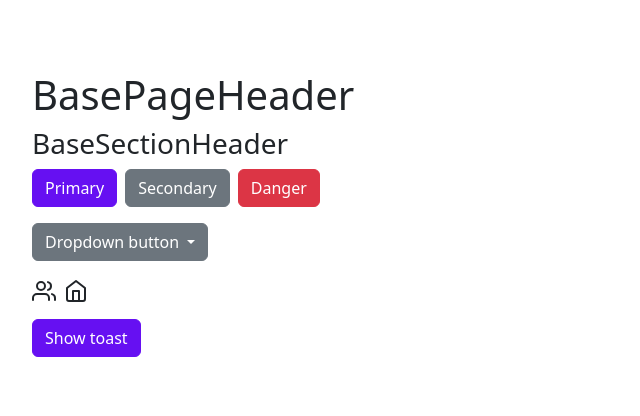
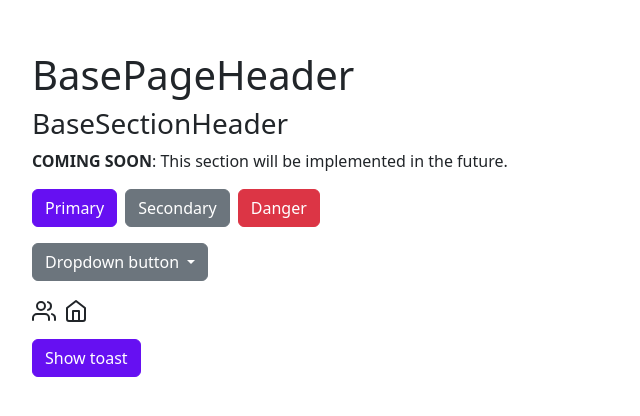
Before and after one commit to jcoliz/vue-base-controls, a Vue app: page / in a window 1280 px wide. Shown: the part 186-602 px from the top of the page, without its empty margins (0-640 px from the left). Built offline with nearby package versions, Linux system fonts and the light colour scheme.

Commit message:
feat: Add ComingSoon component
Bump to 0.0.15

```diff
--- a/package.json
+++ b/package.json
@@ -1,7 +1,7 @@
 {
   "name": "@coliz/vue-base-controls",
   "private": false,
-  "version": "0.0.14",
+  "version": "0.0.15",
   "author": "James Coliz, Jr. <jcoliz@outlook.com>",
   "license": "MIT",
   "repository": {
--- a/src/App.vue
+++ b/src/App.vue
@@ -7,6 +7,7 @@ const showToast = ref(false)
   <div class="d-flex flex-column align-items-start">
     <BasePageHeader>BasePageHeader</BasePageHeader>
     <BaseSectionHeader>BaseSectionHeader</BaseSectionHeader>
+    <ComingSoon/>
     <div class="d-flex">
       <BaseButton visual="primary" class="me-2">Primary</BaseButton>
       <BaseButton visual="secondary" class="me-2">Secondary</BaseButton>
--- /dev/null
+++ b/src/components/ComingSoon.vue
@@ -0,0 +1,3 @@
+<template>
+    <p><strong>COMING SOON</strong>: This section will be implemented in the future.</p>
+</template>
--- a/src/index.ts
+++ b/src/index.ts
@@ -4,6 +4,7 @@ import BaseSectionHeader from "./components/BaseSectionHeader.vue";
 import FeatherIcon from "./components/FeatherIcon.vue";
 import BaseToast from "./components/BaseToast.vue";
 import BaseDropDown from "./components/BaseDropDown.vue";
+import ComingSoon from "./components/ComingSoon.vue";
 
 import type { App } from 'vue'
 
@@ -14,6 +15,7 @@ function install(app: App) {
     app.component('FeatherIcon', FeatherIcon)
     app.component('BaseToast', BaseToast)
     app.component('BaseDropDown', BaseDropDown)
+    app.component('ComingSoon', ComingSoon)
 }
 
 export { install as default }
```
